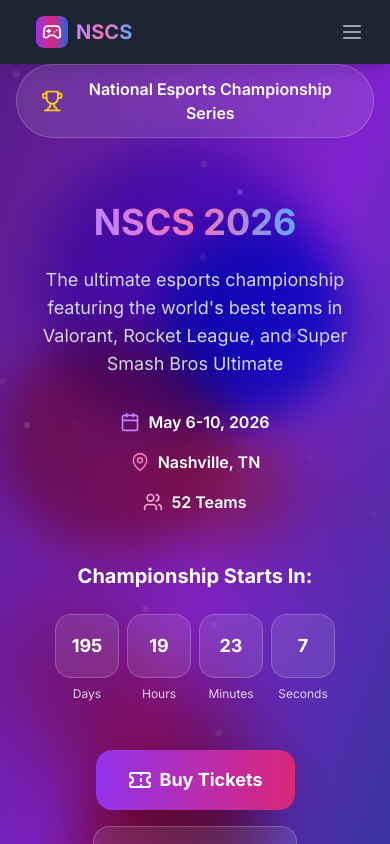
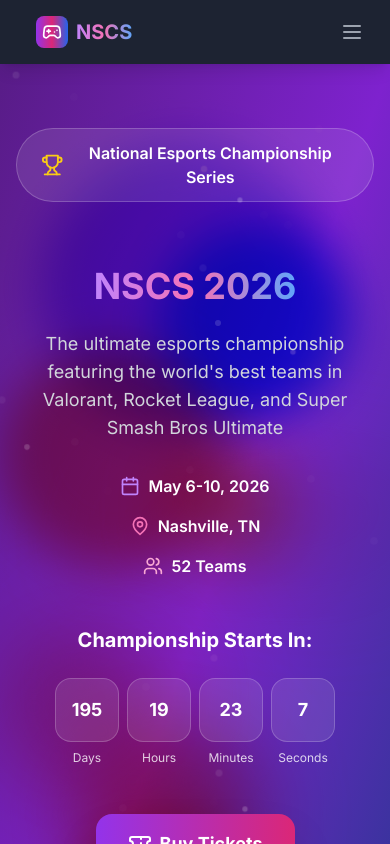
Before and after one commit to cael1127/BPAUXTeam, a React (Vite) app: page / in a window 390 px wide. Shown: the top 844 px of the page. Built offline with nearby package versions, Linux system fonts and the light colour scheme.

Commit message:
Add top padding to hero section content
- Add responsive top padding: pt-16 sm:pt-20 lg:pt-24
- Creates breathing room at the top of the viewport
- Prevents National Esports Championship Series widget from pinching
- Improves visual hierarchy and spacing on all screen sizes

```diff
--- a/src/components/landing/HeroSection.jsx
+++ b/src/components/landing/HeroSection.jsx
@@ -93,7 +93,7 @@
         ))}
       </div>
 
-      <div className="relative z-10 max-w-7xl mx-auto px-4 sm:px-6 lg:px-8 text-center">
+      <div className="relative z-10 max-w-7xl mx-auto px-4 sm:px-6 lg:px-8 text-center pt-16 sm:pt-20 lg:pt-24">
         {/* Event Logo/Badge */}
         <div className="mb-16 animate-fade-in">
           <div className="inline-flex items-center px-6 py-3 bg-white/10 backdrop-blur-sm rounded-full border border-white/20">
```
